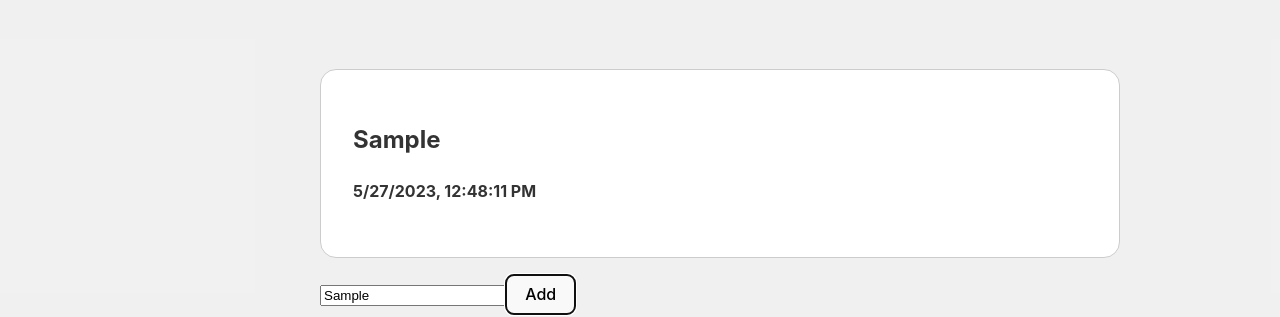
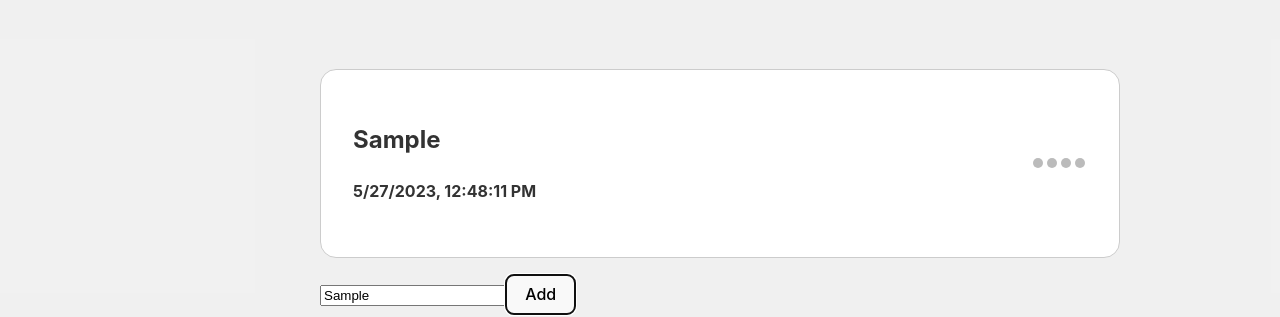
Before and after one commit to liranmery/routine, a React (Vite) app: page / in a window 1280 px wide. Both pictures are taken after typing "Sample" into the empty fields and a click on the button "Add". Shown: the part 216-533 px from the top of the page. Built offline with nearby package versions, Linux system fonts and the light colour scheme.

Commit message:
days indicator

```diff
--- a/package.json
+++ b/package.json
@@ -10,6 +10,7 @@
     "preview": "vite preview"
   },
   "dependencies": {
+    "date-fns": "^2.30.0",
     "react": "^18.2.0",
     "react-dom": "^18.2.0"
   },
--- a/src/app.module.css
+++ b/src/App.module.css
@@ -13,6 +13,9 @@
 }
 
 .item {
+  display: flex;
+  align-items: center;
+  justify-content: space-between;
   padding: 2rem;
   list-style: none;
 }
--- a/src/App.tsx
+++ b/src/App.tsx
@@ -1,5 +1,6 @@
 import { useEffect, useState } from "react";
-import styles from "./app.module.css";
+import styles from "./App.module.css";
+import { DaysIndicator } from "./DaysIndicator";
 
 interface Item {
   name: string;
@@ -47,8 +48,11 @@ function App() {
             onDoubleClick={() => handleItemClick(index)}
             className={styles.item}
           >
-            <h2>{item.name}</h2>
-            <h4>{item.date}</h4>
+            <div>
+              <h2>{item.name}</h2>
+              <h4>{item.date}</h4>
+            </div>
+            <DaysIndicator date={item.date} max={8} />
           </li>
         ))}
       </ul>
--- /dev/null
+++ b/src/DaysIndicator.module.css
@@ -0,0 +1,17 @@
+.root {
+  display: flex;
+  flex-direction: row-reverse;
+}
+
+.dot {
+  height: 10px;
+  width: 10px;
+  background-color: #bbb;
+  border-radius: 50%;
+  display: inline-block;
+  margin: 0 2px;
+}
+
+.hot {
+  background-color: #ff0000;
+}
--- /dev/null
+++ b/src/DaysIndicator.tsx
@@ -0,0 +1,27 @@
+import { differenceInDays } from "date-fns";
+import styles from "./DaysIndicator.module.css";
+import { DOTS_SIZE } from "./consts";
+
+interface DaysIndicatorProps {
+  date: string;
+  max: number;
+}
+
+export function DaysIndicator({ date, max }: DaysIndicatorProps) {
+  const daysDiff = differenceInDays(new Date(), new Date(date));
+
+  return (
+    <div className={styles.root}>
+      {[...Array(DOTS_SIZE)].map((_, index) => {
+        return (
+          <span
+            key={index}
+            className={`${styles.dot} ${
+              (index + 1) * (1 / DOTS_SIZE) <= daysDiff / max ? styles.hot : ""
+            }`}
+          />
+        );
+      })}
+    </div>
+  );
+}
--- /dev/null
+++ b/src/consts.ts
@@ -0,0 +1 @@
+export const DOTS_SIZE = 4;
```
Also changed, not shown: 1 other file (tests, documents, lock files or other folders).
